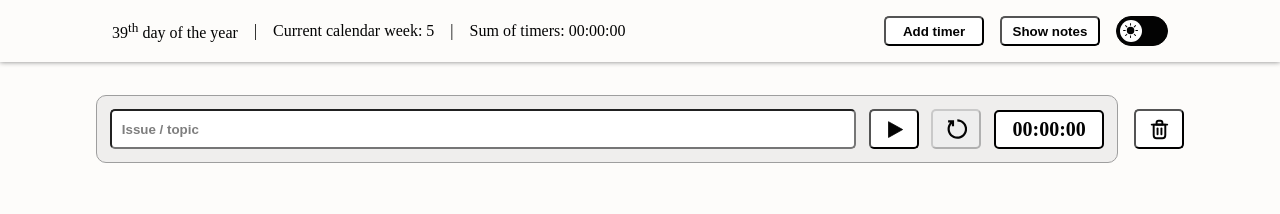
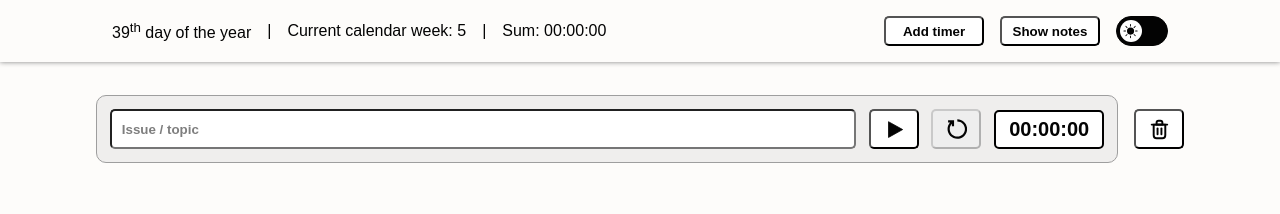
Before and after one commit to d-scho/vue-timer-app, a Vue app: page / in a window 1280 px wide. Shown: the top 214 px of the page. Built offline with nearby package versions, Linux system fonts and the light colour scheme.

Commit message:
Harden responsive style

```diff
--- a/package.json
+++ b/package.json
@@ -11,6 +11,7 @@
     "type-check": "vue-tsc --build --force"
   },
   "dependencies": {
+    "@vueuse/core": "^10.7.2",
     "vue": "^3.4.15"
   },
   "devDependencies": {
--- a/src/components/DarkmodeToggle.vue
+++ b/src/components/DarkmodeToggle.vue
@@ -12,10 +12,10 @@ function toggleDarkmode() {
 <template>
     <div class="mode-toggle"  @click="toggleDarkmode">
         <div class="mode-toggle-switch">
-            <svg v-if="isDarkmodeEnabled" class="moon" xmlns="http://www.w3.org/2000/svg" fill="currentColor" viewBox="0 0 18 18">
+            <svg v-if="isDarkmodeEnabled" class="moon" xmlns="http://www.w3.org/2000/svg" fill="currentColor" viewBox="-1 -1 19 19">
                 <path d="M6 .278a.768.768 0 0 1 .08.858 7.208 7.208 0 0 0-.878 3.46c0 4.021 3.278 7.277 7.318 7.277.527 0 1.04-.055 1.533-.16a.787.787 0 0 1 .81.316.733.733 0 0 1-.031.893A8.349 8.349 0 0 1 8.344 16C3.734 16 0 12.286 0 7.71 0 4.266 2.114 1.312 5.124.06A.752.752 0 0 1 6 .278z"/>
             </svg>
-            <svg v-else class="sun" xmlns="http://www.w3.org/2000/svg" fill="currentColor" viewBox="0 0 18 18">
+            <svg v-else class="sun" xmlns="http://www.w3.org/2000/svg" fill="currentColor" viewBox="-1 -1 19 19">
                 <path d="M8 12a4 4 0 1 0 0-8 4 4 0 0 0 0 8zM8 0a.5.5 0 0 1 .5.5v2a.5.5 0 0 1-1 0v-2A.5.5 0 0 1 8 0zm0 13a.5.5 0 0 1 .5.5v2a.5.5 0 0 1-1 0v-2A.5.5 0 0 1 8 13zm8-5a.5.5 0 0 1-.5.5h-2a.5.5 0 0 1 0-1h2a.5.5 0 0 1 .5.5zM3 8a.5.5 0 0 1-.5.5h-2a.5.5 0 0 1 0-1h2A.5.5 0 0 1 3 8zm10.657-5.657a.5.5 0 0 1 0 .707l-1.414 1.415a.5.5 0 1 1-.707-.708l1.414-1.414a.5.5 0 0 1 .707 0zm-9.193 9.193a.5.5 0 0 1 0 .707L3.05 13.657a.5.5 0 0 1-.707-.707l1.414-1.414a.5.5 0 0 1 .707 0zm9.193 2.121a.5.5 0 0 1-.707 0l-1.414-1.414a.5.5 0 0 1 .707-.707l1.414 1.414a.5.5 0 0 1 0 .707zM4.464 4.465a.5.5 0 0 1-.707 0L2.343 3.05a.5.5 0 1 1 .707-.707l1.414 1.414a.5.5 0 0 1 0 .708z"/>
             </svg>
         </div>
@@ -37,7 +37,6 @@ function toggleDarkmode() {
     position: relative;
     border-width: 1px;
     border-style: solid;
-
     border-radius: 100px;
     cursor: pointer;
     user-select: none;
@@ -53,11 +52,13 @@ function toggleDarkmode() {
         top: 3px;
         left: 3px;
         transition: all 128ms ease-in-out;
-        display: grid;
-        place-items: center;
+        display: flex;
+        align-items: center;
+        justify-content: center;
 
         & > svg {
             color: var(--text-color);
+            flex: 1 0 100%;
 
             &.sun {
                 height: 17px;
--- a/src/components/DisplayCalendarWeek.vue
+++ b/src/components/DisplayCalendarWeek.vue
@@ -1,14 +1,20 @@
 <script setup lang="ts">
 import { ref } from 'vue';
 import { useLabels } from '@/composables/useLabels';
+import { useWidth } from '@/composables/useWidth';
 import getCalendarWeek from '@/methods/getCalendarWeek';
 
 const { Labels } = useLabels();
 const calendarWeek = ref(getCalendarWeek());
+const { pruneLabels } = useWidth();
 </script>
 
 <template>
-	<div>{{ Labels.CURRENT_CALENDAR_WEEK }}: {{ calendarWeek }}</div>
+	<div>{{
+		pruneLabels
+			? Labels.CURRENT_CALENDAR_WEEK_SHORT
+			: Labels.CURRENT_CALENDAR_WEEK
+	}}: {{ calendarWeek }}</div>
 </template>
 
 <style scoped lang="scss">
--- a/src/components/DisplayDayOfYear.vue
+++ b/src/components/DisplayDayOfYear.vue
@@ -1,15 +1,21 @@
 <script setup lang="ts">
 import { ref } from 'vue';
 import { useLabels } from '@/composables/useLabels';
+import { useWidth } from '@/composables/useWidth';
 import getDayOfYear from '@/methods/getDayOfYear';
 import getCountingNumberSuffix from '@/methods/getCountingNumberSuffix';
 
 const { Labels } = useLabels();
 const dayOfYear = ref(getDayOfYear());
+const { pruneLabels } = useWidth();
 </script>
 
 <template>
-	<div>{{ dayOfYear }}<sup>{{ getCountingNumberSuffix(dayOfYear) }}</sup> {{ Labels.DAY_OF_THE_YEAR.toLowerCase() }}</div>
+	<div>{{ dayOfYear }}<sup>{{ getCountingNumberSuffix(dayOfYear) }}</sup> {{
+		pruneLabels
+			? Labels.DAY_OF_THE_YEAR_SHORT
+			: Labels.DAY_OF_THE_YEAR.toLowerCase()
+	}}</div>
 </template>
 
 <style scoped lang="scss">
--- a/src/components/Timers.vue
+++ b/src/components/Timers.vue
@@ -103,6 +103,7 @@ const timerRefs = ref<Array<HTMLElement>|null>(null);
         align-items: center;
         height: 70px;
         gap: 1rem;
+        min-width: 636px;
 
         .timer {
             display: flex;
@@ -175,19 +176,19 @@ const timerRefs = ref<Array<HTMLElement>|null>(null);
 .slide-move,
 .slide-enter-active,
 .slide-leave-active {
-    transition: all 0.5s cubic-bezier(0.55, 0, 0.1, 1);
+    transition: all 256ms cubic-bezier(0.55, 0, 0.1, 0.6);
 }
 
 .slide-enter-from {
     opacity: 0;
-    transform: scaleY(0) translateY(-70px);
+    transform: scaleY(0) translateY(-68px);
 }
 .slide-leave-to {
     opacity: 0;
-    transform: scaleY(0) translateY(70px);
+    transform: scaleY(0) translateY(68px);
 }
 
 .slide-leave-active {
-    margin-block: calc((70px + 0.8rem) * -1); // you are supposed to set position: absolute here, but that didn't work
+    margin-block: calc((68px + 0.8rem) * -1); // you are supposed to set position: absolute here, but that didn't work
 }
 </style>
--- a/src/components/TimersSum.vue
+++ b/src/components/TimersSum.vue
@@ -1,11 +1,19 @@
 <script setup lang="ts">
 import { useTimers } from '@/composables/useTimers';
+import { useWidth } from '@/composables/useWidth';
+import { useLabels } from '@/composables/useLabels';
 
 const { timerSum } = useTimers();
+const { pruneLabels } = useWidth();
+const { Labels } = useLabels();
 </script>
 
 <template>
-	<span>Sum of timers: {{ timerSum }}</span>
+	<span>{{
+		pruneLabels
+			? Labels.SUM_OF_TIMERS_SHORT
+			: Labels.SUM_OF_TIMERS_SHORT
+	}}: {{timerSum }}</span>
 </template>
 
 <style scoped lang="scss">
--- a/src/components/singletons/TheHeader.vue
+++ b/src/components/singletons/TheHeader.vue
@@ -34,18 +34,12 @@ header {
 	background-color: var(--bg-color);
 	z-index: 200;
 
-	.header-info {
+	& > * {
 		display: flex;
 		place-items: center;
 		gap: 1rem;
 		color: var(--text-color);
-	}
-
-	.header-settings {
-		display: flex;
-		place-items: center;
-		gap: 1rem;
-		color: var(--text-color);
+		flex-shrink: 0;
 	}
 }
 </style>
--- a/src/composables/useLabels.ts
+++ b/src/composables/useLabels.ts
@@ -2,8 +2,12 @@ export function useLabels() {
 	return {
 		Labels: {
 			ADD_TIMER: 'Add timer',
+			SUM_OF_TIMERS: 'Sum of timers',
+			SUM_OF_TIMERS_SHORT: 'Sum',
 			CURRENT_CALENDAR_WEEK: 'Current calendar week',
+			CURRENT_CALENDAR_WEEK_SHORT: 'CW',
 			DAY_OF_THE_YEAR: 'Day of the year',
+			DAY_OF_THE_YEAR_SHORT: 'DOY',
 			NOTES_EDITOR_PLACEHOLDER: 'Make your notes here...',
 			SHOW_NOTES: 'Show notes',
 			HIDE_NOTES: 'Hide notes',
--- /dev/null
+++ b/src/composables/useWidth.ts
@@ -0,0 +1,9 @@
+import { useMediaQuery } from "@vueuse/core";
+
+const pruneLabels = useMediaQuery('(max-width: 1110px)')
+
+export function useWidth() {
+	return {
+		pruneLabels
+	};
+}
--- a/src/styles/shared.css
+++ b/src/styles/shared.css
@@ -3,6 +3,7 @@
 }
 
 body {
+	font-family: sans-serif;
 	background-color: var(--bg-color);
 }
 
```
Also changed, not shown: 1 other file (tests, documents, lock files or other folders).
